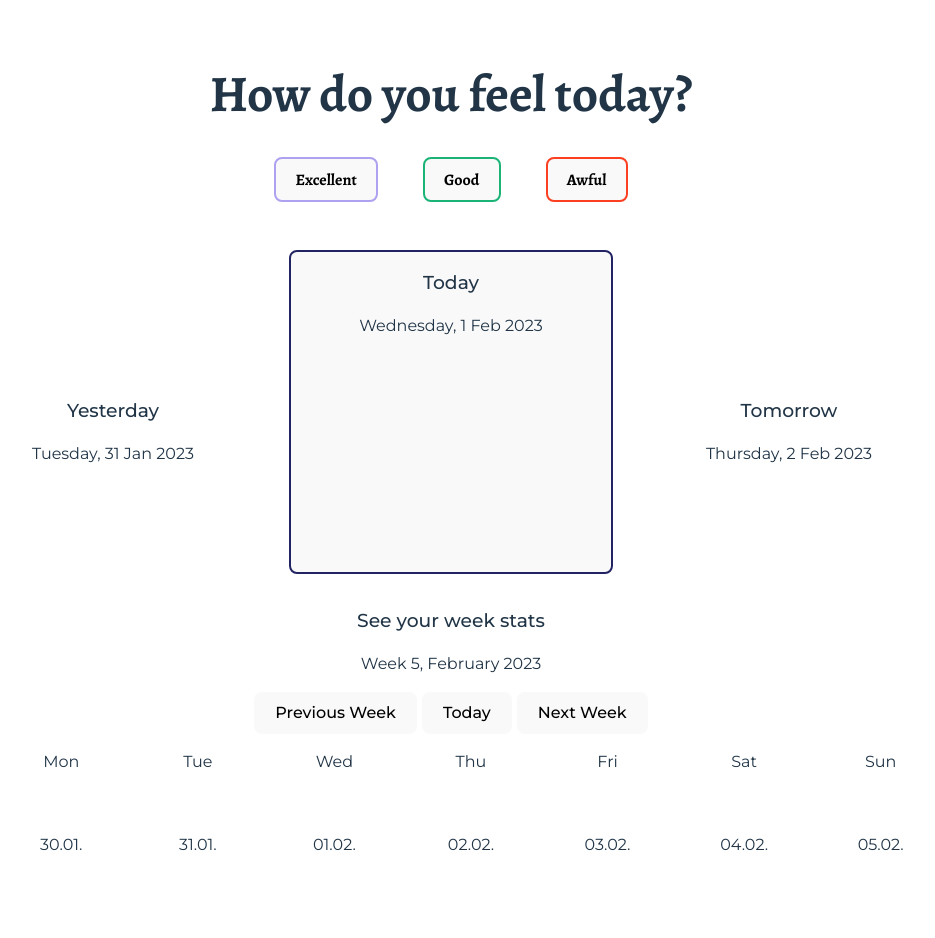
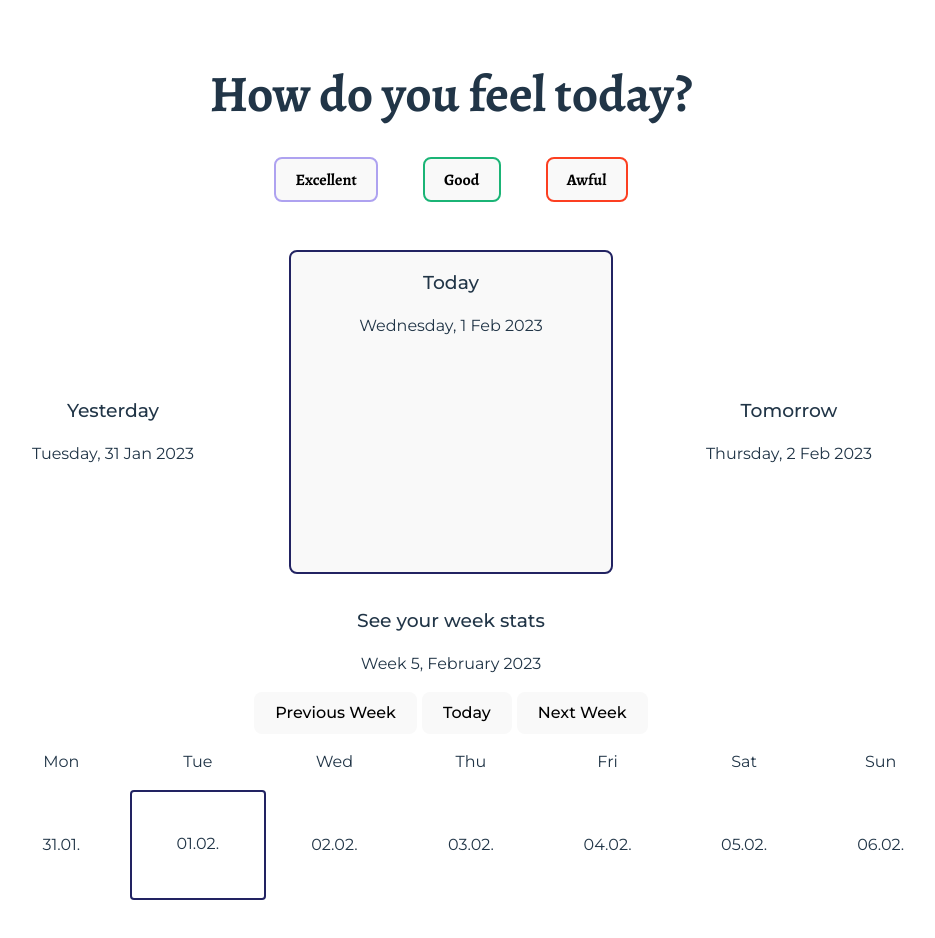
Before and after one commit to ni4yja/mood-app, a Vue app: page / in a window 1280 px wide. Shown: the top 938 px of the page, without its empty margins (189-1124 px from the left). Built offline with nearby package versions, Linux system fonts and the light colour scheme; the HTML template or start-up script is replaced by a standard one.

Commit message:
fix calendar formatted dates

```diff
--- a/src/components/CalendarWeek.vue
+++ b/src/components/CalendarWeek.vue
@@ -1,6 +1,7 @@
 <script setup>
 import dayjs from 'dayjs/esm/index.js'
 import weekday from 'dayjs/plugin/weekday.js'
+import utc from 'dayjs/plugin/utc.js'
 import { ref, computed } from 'vue'
 import CalendarDateIndicator from './CalendarDateIndicator.vue'
 import CalendarDateSelector from './CalendarDateSelector.vue'
@@ -14,8 +15,9 @@ const selectDate = (newSelectedDate) => {
 }
 
 dayjs.extend(weekday)
+dayjs.extend(utc)
 
-const today = computed(() => dayjs().format('YYYY-MM-DD'))
+const today = computed(() => dayjs().utc().format('YYYY-MM-DD'))
 const calendarDay = computed(() => Number(selectedDate.value.format('DD')))
 const month = computed(() => Number(selectedDate.value.format('M')))
 const year = computed(() => Number(selectedDate.value.format('YYYY')))
@@ -42,7 +44,7 @@ const daysBeforeSelectedDate = computed(() => {
       return {
         date: dayjs(
           `${dayjs(previousWeekMondayDate).add(index + 1, 'days')}`
-        )
+        ).utc().format('YYYY-MM-DD')
       }
     }
   )
@@ -71,7 +73,8 @@ const daysAfterSelectedDate = computed(() => {
       }
       return {
         date: dayjs(
-          `${currentWeek.year()}-${currentWeekMonth}-${daysCounter()}`)
+          `${currentWeek.year()}-${currentWeekMonth}-${daysCounter()}`
+        ).utc().format('YYYY-MM-DD')
       }
     }
   )
--- a/src/components/CalendarWeekDayItem.vue
+++ b/src/components/CalendarWeekDayItem.vue
@@ -10,7 +10,7 @@ const props = defineProps({
 
 const calendarStore = useCalendarStore()
 
-const label = computed(() => dayjs(props.day.date).subtract(1, 'days').format("DD.MM."))
+const label = computed(() => dayjs(props.day.date).format("DD.MM."))
 
 const moodPerDay = computed(() => {
   let mood
@@ -24,9 +24,9 @@ const moodPerDay = computed(() => {
 
 const dayClasses = ref({
   'calendar-day--today': props.isToday,
-  // 'calendar-day--excellent': moodPerDay.value?.color === 'purple',
-  // 'calendar-day--good': moodPerDay.value?.color === 'green',
-  // 'calendar-day--awful': moodPerDay.value?.color === 'red',
+  'calendar-day--excellent': moodPerDay.value?.color === 'purple',
+  'calendar-day--good': moodPerDay.value?.color === 'green',
+  'calendar-day--awful': moodPerDay.value?.color === 'red',
 })
 
 </script>
```
